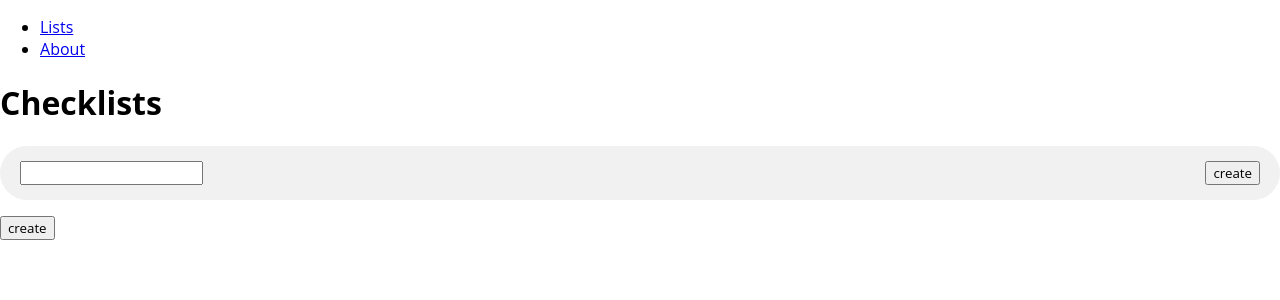
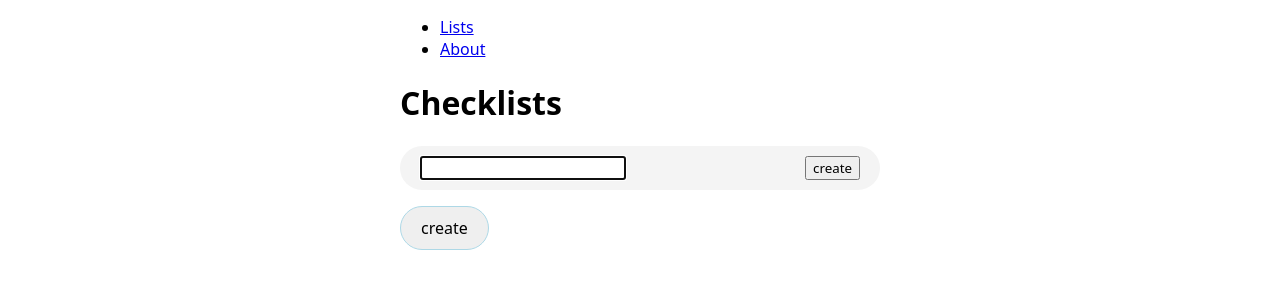
Before and after one commit to francisquinn/checkminder, a React (Vite) app: page / in a window 1280 px wide. Both pictures are taken after a click on the button "create". Shown: the top 300 px of the page. Built offline with nearby package versions, Linux system fonts and the light colour scheme.

Commit message:
Checker base implemented

```diff
--- a/index.html
+++ b/index.html
@@ -3,6 +3,7 @@
   <head>
     <meta charset="UTF-8" />
     <meta name="viewport" content="width=device-width, initial-scale=1.0" />
+    <script src="https://kit.fontawesome.com/dce7743670.js" crossorigin="anonymous"></script>
     <link rel="manifest" href="manifest.json" />
     <title>checklist</title>
   </head>
--- a/package.json
+++ b/package.json
@@ -10,6 +10,9 @@
     "preview": "vite preview"
   },
   "dependencies": {
+    "@fortawesome/fontawesome-svg-core": "^6.5.1",
+    "@fortawesome/free-solid-svg-icons": "^6.5.1",
+    "@fortawesome/react-fontawesome": "^0.2.0",
     "react": "^18.2.0",
     "react-dom": "^18.2.0",
     "react-router-dom": "^6.21.2"
--- a/src/App.jsx
+++ b/src/App.jsx
@@ -18,7 +18,7 @@ export default function App() {
         <Route path="/" element={<Home />}></Route>
         <Route path="/about" element={<About />}></Route>
         <Route path="/lists/:list_id" element={<List />}></Route>
-        <Route path="/lists/:list_id/run" element={<Checker />}></Route>
+        <Route path="/lists/:list_id/checker" element={<Checker />}></Route>
         <Route path="*" element={<Error />}></Route>
       </Routes>
     </>
--- a/src/components/Button.jsx
+++ b/src/components/Button.jsx
@@ -1,6 +1,6 @@
-export function Button({ onClick, text, type }) {
+export function Button({ onClick, text, type, className }) {
     return (
-        <button type={type} onClick={onClick}>
+        <button type={type} className={className} onClick={onClick}>
             { text }
         </button>
     );
--- a/src/components/Item.jsx
+++ b/src/components/Item.jsx
@@ -1,5 +1,7 @@
 import { useRef, useState } from "react"
 import { Link } from "react-router-dom"
+import { FontAwesomeIcon } from "@fortawesome/react-fontawesome";
+import { faPen, faTrash, faCheck } from "@fortawesome/free-solid-svg-icons";
 
 export function Item({ item, onEdit, onDelete, onCreate }) {
     const card = useRef();
@@ -13,7 +15,7 @@ export function Item({ item, onEdit, onDelete, onCreate }) {
         }
 
         if (isEditing || isCreating) {
-            return <input type="text" defaultValue={itemToEdit.name} onChange={handleItemToEdit} />
+            return <input type="text" defaultValue={itemToEdit.name} autoFocus onChange={handleItemToEdit} />
         }
 
         if (itemToEdit.list_id) {
@@ -34,14 +36,20 @@ export function Item({ item, onEdit, onDelete, onCreate }) {
         const actions = () => {
             return (
                 <>
-                    <button type="button" onClick={editItem}>edit</button>
-                    <button type="button" onClick={deleteItem}>delete</button>
+                    <button type="button" onClick={editItem}>
+                        <FontAwesomeIcon icon={faPen} />
+                    </button>
+                    <button type="button" onClick={deleteItem}>
+                        <FontAwesomeIcon icon={faTrash} />
+                    </button>
                 </>
             );
         }
 
         if (isEditing) {
-            return <button type="button" onClick={done}>done</button>
+            return <button type="button" onClick={done}>
+                <FontAwesomeIcon icon={faCheck} />
+            </button>
         }
 
         if (isCreating) {
--- a/src/components/Table.jsx
+++ b/src/components/Table.jsx
@@ -41,7 +41,7 @@ export function Table({ items, listId, onDelete, onCreate, onEdit }) {
                     )}
                 </ul>
             )}
-            <Button text="create" type="button" onClick={create}></Button>
+            <Button text="create" type="button" className="btn" onClick={create}></Button>
         </>
     );
 }
--- a/src/routes/Checker.jsx
+++ b/src/routes/Checker.jsx
@@ -1,17 +1,65 @@
+import { useState } from "react";
 import { useLocation } from "react-router-dom";
 
 export function Checker() {
     const location = useLocation();
     const items = location.state;
+    const [ index, setIndex ] = useState(0);
+    const [ isDone, setIsDone ] = useState(false);
+    const [ checkedItems, setCheckedItems ] = useState([]);
+    const [ skippedItems, setSkippedItems ] = useState([]);
+
+    function check() {
+        changeItem(() => setCheckedItems([...checkedItems, items[index]]));
+    }
+
+    function skip() {
+        changeItem(() => setSkippedItems([...skippedItems, items[index]]));
+    }
+
+    function changeItem(setItems) {
+        setItems();
+
+        if (index != items.length - 1) {
+            setIndex(index + 1)
+        }
+        else {
+            setIsDone(true);
+        }
+    }
 
     return (
         <>
             <h1>Checker</h1>
-            <ul>
-                {items.map(item =>
-                    <li key={item.id}>{item.name}</li>
-                )}
-             </ul>
+            { isDone ? (
+                <>
+                    <h2>done</h2>
+                    <h3>Checked items</h3>
+                    <ul>
+                        {checkedItems.map(item =>
+                            <li key={item.id}>{item.name}</li>
+                        )}
+                    </ul>
+                    <h3>Skipped items</h3>
+                    <ul>
+                        {skippedItems.map(item =>
+                            <li key={item.id}>{item.name}</li>
+                        )}
+                    </ul>
+
+                    <button onClick={() => history.back()}>return to list</button>
+                </>
+            ) : (
+                <>
+                    <ul>
+                        <li>{items[index].name}</li>
+                    </ul>
+                    <div>
+                        <button onClick={check}>check</button>
+                        <button onClick={skip}>skip</button>
+                    </div>
+                </>
+            )}
         </>
     );
 }
--- a/src/routes/List.jsx
+++ b/src/routes/List.jsx
@@ -6,17 +6,20 @@ import { Button } from "../components/Button";
 export function List() {
     const { list_id } = useParams();
     const [ items, setItems ] = useState(JSON.parse(localStorage.getItem('items')) ?? []);
+    const [ list, setList ] = useState(JSON.parse(localStorage.getItem('lists')) ?? []);
     const [ listItems, setListItems ] = useState([]);
+    const [ item, setItem ] = useState({});
 
     useEffect(() => {
         const currentItems = items.filter(item => item.list_id == list_id);
         setListItems(currentItems);
+        setList(() => list.find(list => list.id == list_id))
     }, []);
 
     function updateItemStorage(item) {
         localStorage.setItem('items', JSON.stringify([...items, item]));
         setListItems([...listItems, item]);
-        setItems([...items, item])
+        setItems([...items, item]);
     }
 
     function removeItem(item) {
@@ -25,12 +28,12 @@ export function List() {
         setItems(updatedItems)
     }
 
-    function editItem(list) {
-        const newLists = items.map(l => {
-            if (l.id == list.id) {
-                l.name = list.name
+    function editItem(item) {
+        const newLists = items.map(i => {
+            if (i.id == item.id) {
+                i.name = item.name
             }
-            return l;
+            return i;
         });
 
         localStorage.setItem('items', JSON.stringify(newLists));
@@ -38,7 +41,7 @@ export function List() {
 
     return (
         <>
-            <h1>List page { list_id }</h1>
+            <h1>{ list.name }</h1>
             <Table
                 items={listItems}
                 listId={list_id}
@@ -47,7 +50,7 @@ export function List() {
                 onEdit={editItem}/>
 
             <button type="button">
-                <Link to="run" state={listItems}>start</Link>
+                <Link to="checker" state={listItems}>start</Link>
             </button>
         </>
     );
--- a/src/style.css
+++ b/src/style.css
@@ -1,10 +1,11 @@
 :root {
-    --grey: #f1f1f1;
+    --grey: #f4f4f4;
 }
 
 *, *::before, *::after {
     box-sizing: border-box;
-    font-family: 'Open Sans', sans-serif;
+    font-family: system-ui, "Segoe UI", Roboto, Helvetica, Arial, sans-serif, "Apple Color Emoji", "Segoe UI Emoji", "Segoe UI Symbol";
+    /* font-family: 'Open Sans', sans-serif; */
 }
 
 html {
@@ -13,8 +14,13 @@ html {
 
 body {
     height: 100%;
-    margin: 0;
+    margin: 0 auto;
     padding: 0;
+    max-width: 500px;
+}
+
+#root {
+    padding: 0 10px;
 }
 
 /* LIST */
@@ -27,10 +33,9 @@ body {
 .list article {
     display: flex;
     justify-content: space-between;
-    padding: 15px 20px;
+    padding: 10px 20px;
     margin-bottom: 10px;
     background-color: var(--grey);
-    /* border: 1px solid var(--grey); */
     border-radius: 50px;
 }
 
@@ -40,6 +45,22 @@ body {
 
 .list-item a {
     display: block;
+    text-decoration: none;
+    color: black;
     width: 100%;
     height: 100%;
+    font-size: 16px;
 }
+
+/* BUTTONS */
+
+.btn {
+    padding: 10px 20px;
+    border-radius: 40px;
+    border: 1px solid lightblue;
+    font-size: 16px;
+}
+
+.btn-link {
+
+}
```
Also changed, not shown: 1 other file (tests, documents, lock files or other folders).
